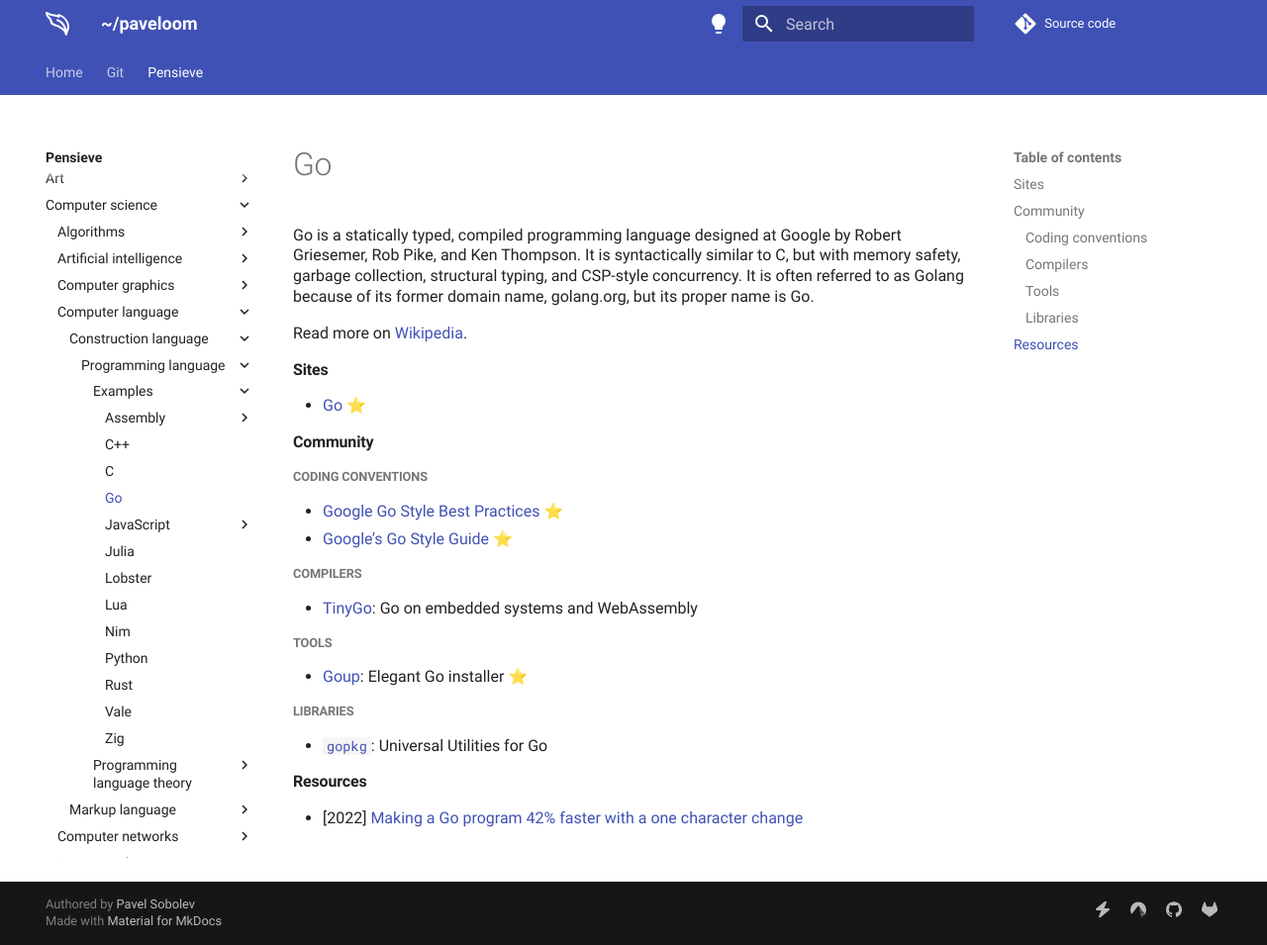
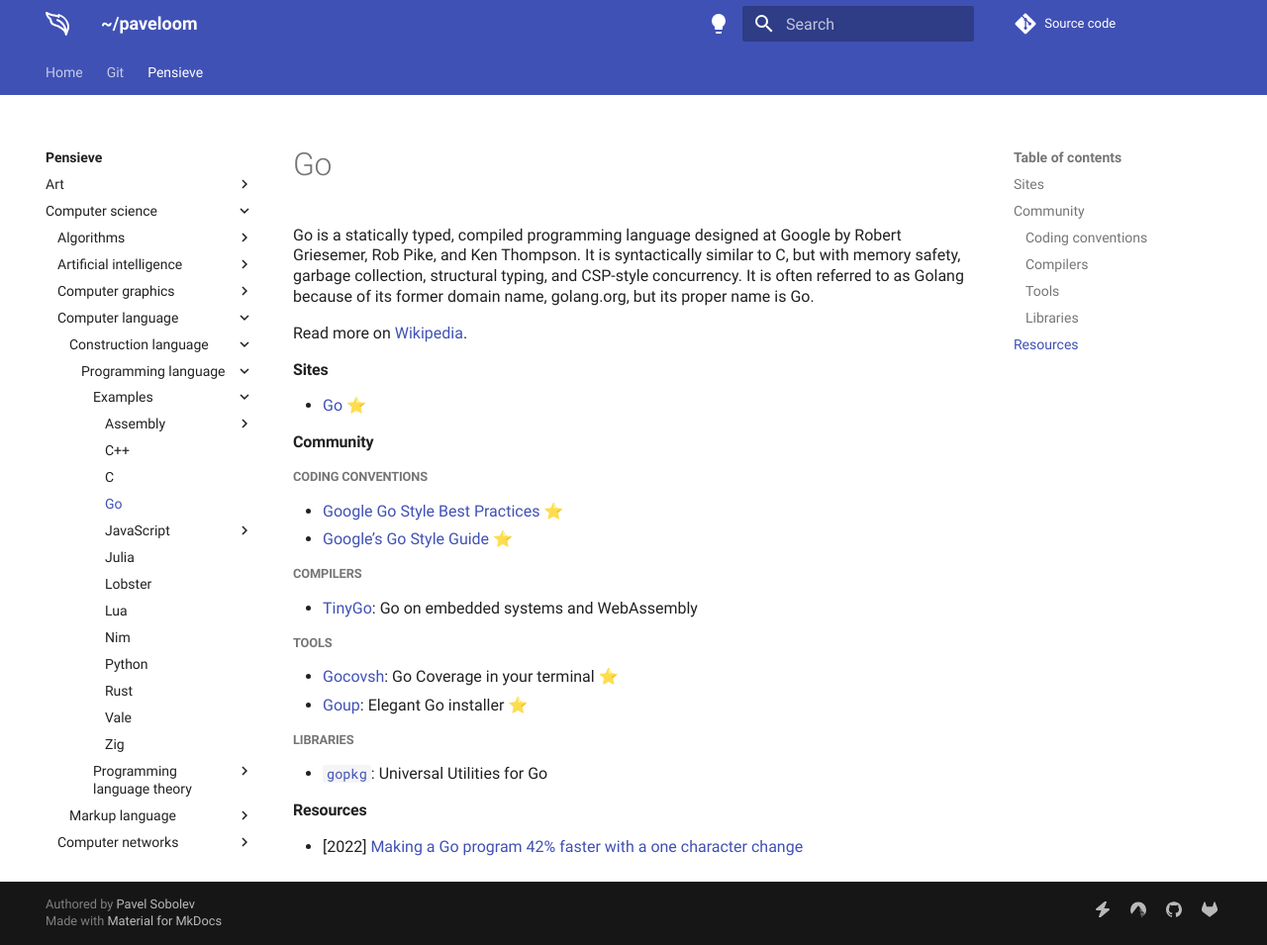
Before and after one commit to paveloom/paveloom.dev, an MkDocs documentation site: the page built from content/pensieve/go.md, in a window 1280 px wide and 955 px high. Shown: the whole window at 99% size. Built offline with MkDocs 1.6.1 and Material for MkDocs 9.7.7, drawn with Linux system fonts in a browser that asks for light colours; comment, search, counter and statistics services are not loaded.

Commit message:
Pensieve: update the Go page.

```diff
--- a/content/pensieve/go.md
+++ b/content/pensieve/go.md
@@ -17,6 +17,7 @@
 - [TinyGo](https://tinygo.org): Go on embedded systems and WebAssembly
 
 ##### Tools
+- [Gocovsh](https://github.com/orlangure/gocovsh): Go Coverage in your terminal ⭐
 - [Goup](https://github.com/owenthereal/goup): Elegant Go installer ⭐
 
 ##### Libraries
```
